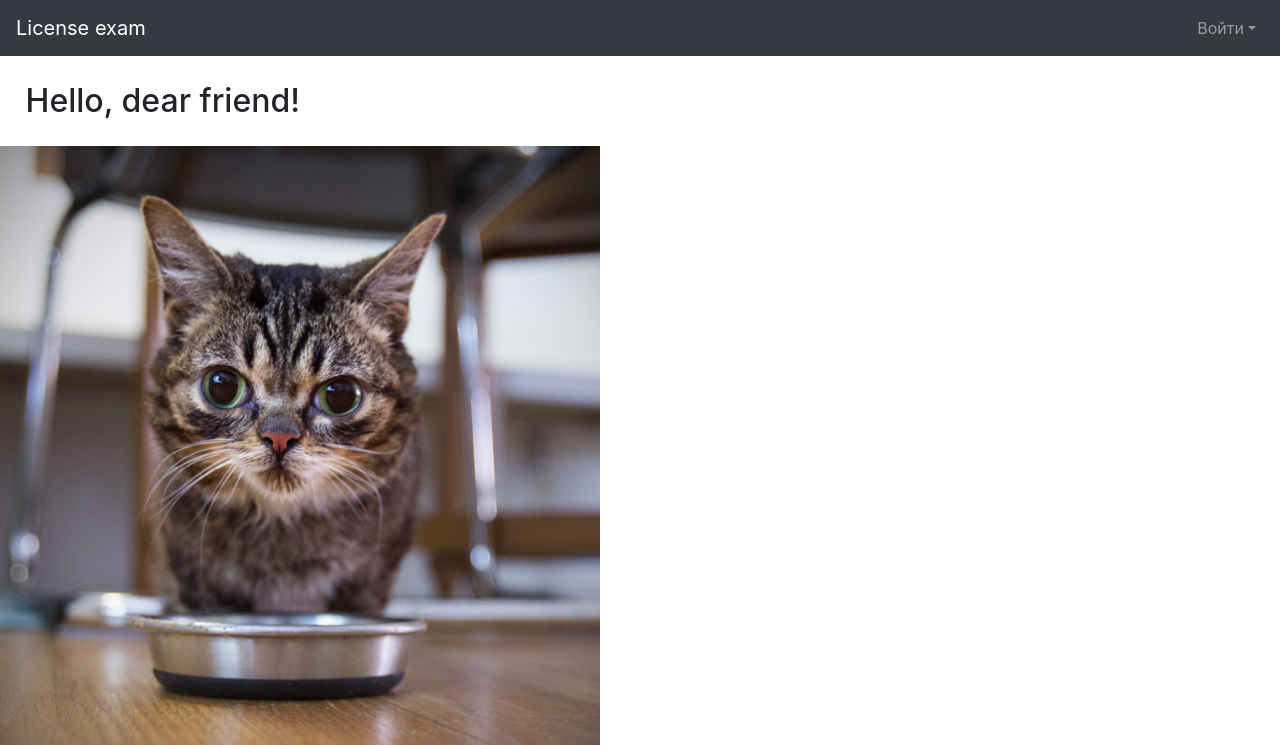
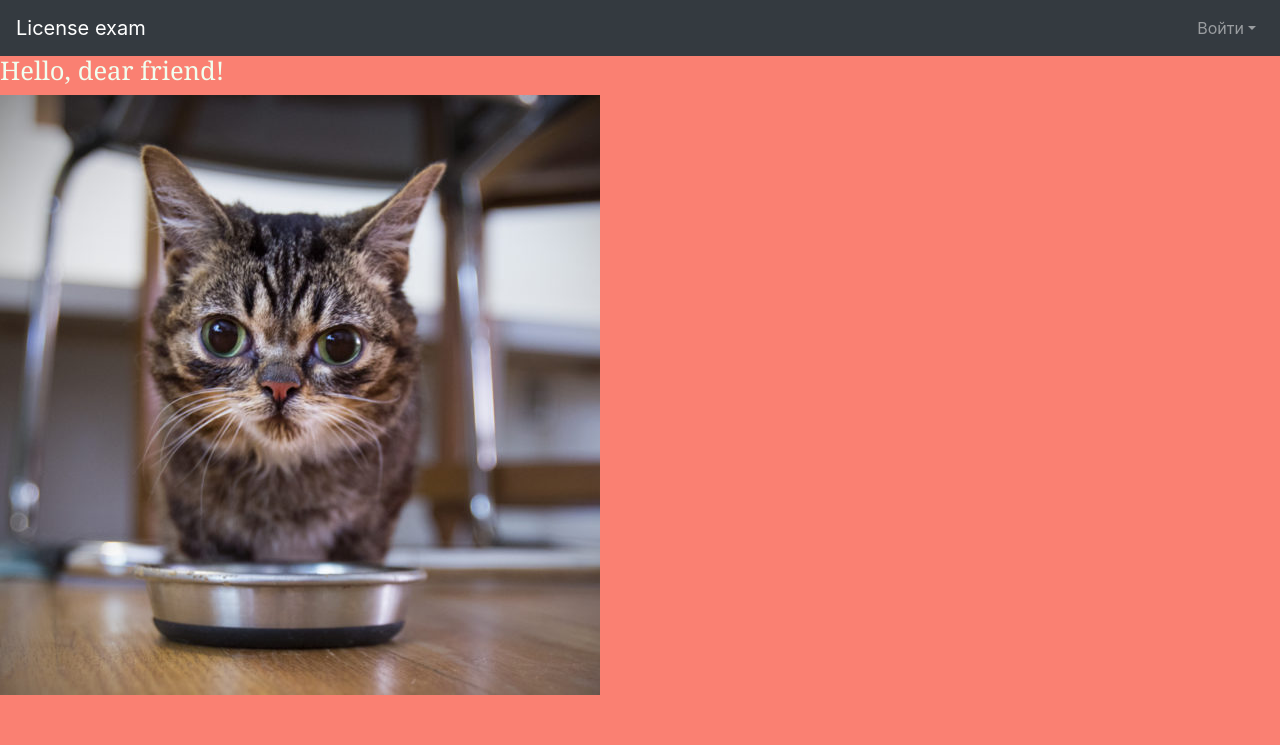
Before and after one commit to school-letovo/licenseexam_web, a Django app: page / in a window 1280 px wide. Shown: the top 745 px of the page. Run offline with Django 3.2, Linux system fonts and the light colour scheme; some libraries are stand-ins or nearby versions.

Commit message:
changed background and h1 color

```diff
--- a/templates/index.html
+++ b/templates/index.html
@@ -1,7 +1,14 @@
 {%  extends "base.html" %}
 {%  block content %}
 {% load static %}
-<body>
+<title>Hello, driver</title>
+<style>
+    H2 {color: #F0FFF0;
+    font-size: 2vw;
+    font-family: Georgia, serif}
+</style>
+
+<body style="background-color:#FA8072;>
 <div style="margin: 2%;">
     <h2>Hello, dear friend!  </h2>
 </div>
```
